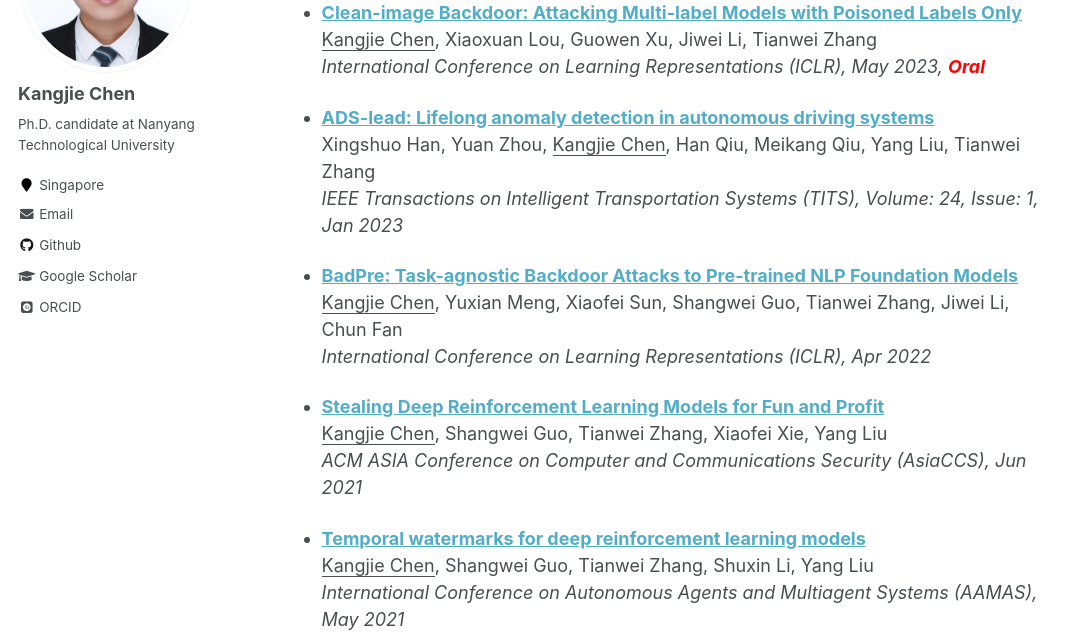
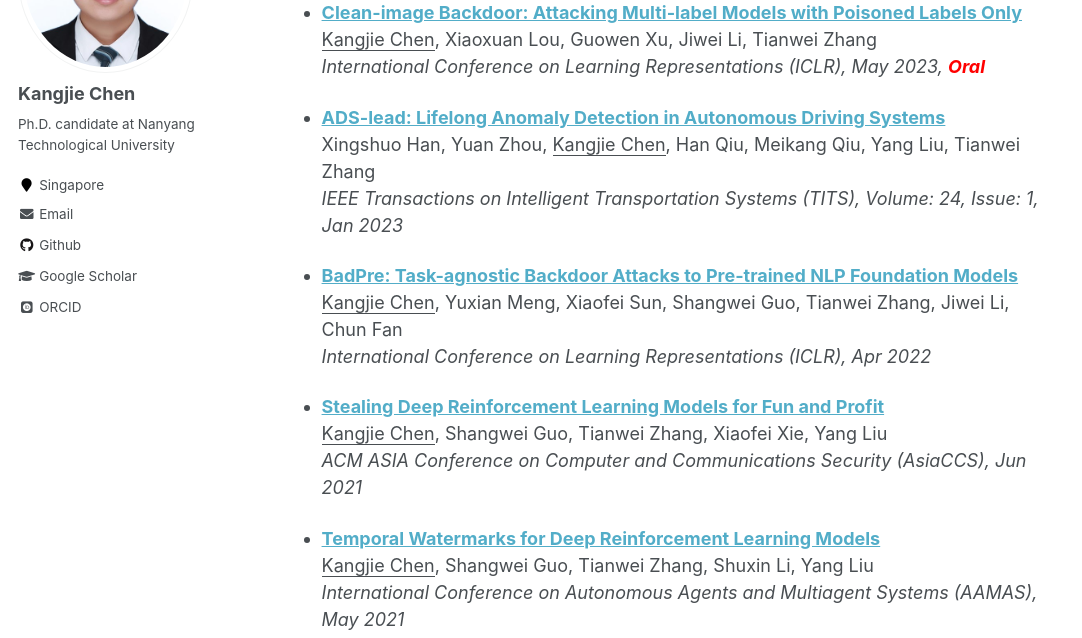
Before and after one commit to kangjie-chen/kangjie-chen.github.io, a Jekyll site: the page built from _pages/about.md, in a window 1280 px wide and 900 px high, scrolled down 1441 px. Shown: the part 153-791 px from the top of the window, without its empty margins (0-1082 px from the left). Built offline with Jekyll 4.4.1, drawn with Linux system fonts in a browser that asks for light colours; some web fonts are replaced.

```diff
--- a/_pages/about.md
+++ b/_pages/about.md
@@ -69,7 +69,7 @@ I am currently a fourth-year Ph.D. student at Nanyang Technological University,
   <br/>
   *International Conference on Learning Representations (ICLR), May 2023, <span style="color:red"><b>Oral</b></span>*
 
-- **[ADS-lead: Lifelong anomaly detection in autonomous driving systems](https://kangjie-chen.github.io/files/2022_TITS_ADS-lead.pdf)**
+- **[ADS-lead: Lifelong Anomaly Detection in Autonomous Driving Systems](https://kangjie-chen.github.io/files/2022_TITS_ADS-lead.pdf)**
   <br/>
   Xingshuo Han, Yuan Zhou, <u>Kangjie Chen</u>, Han Qiu, Meikang Qiu, Yang Liu, Tianwei Zhang
   <br/>
@@ -87,7 +87,7 @@ I am currently a fourth-year Ph.D. student at Nanyang Technological University,
   <br/>
   *ACM ASIA Conference on Computer and Communications Security (AsiaCCS), Jun 2021*
 
-- **[Temporal watermarks for deep reinforcement learning models](https://kangjie-chen.github.io/files/2021_AAMAS_DRL-Watermark.pdf)**
+- **[Temporal Watermarks for Deep Reinforcement Learning Models](https://kangjie-chen.github.io/files/2021_AAMAS_DRL-Watermark.pdf)**
   <br/>
   <u>Kangjie Chen</u>, Shangwei Guo, Tianwei Zhang, Shuxin Li, Yang Liu
   <br/>
```
